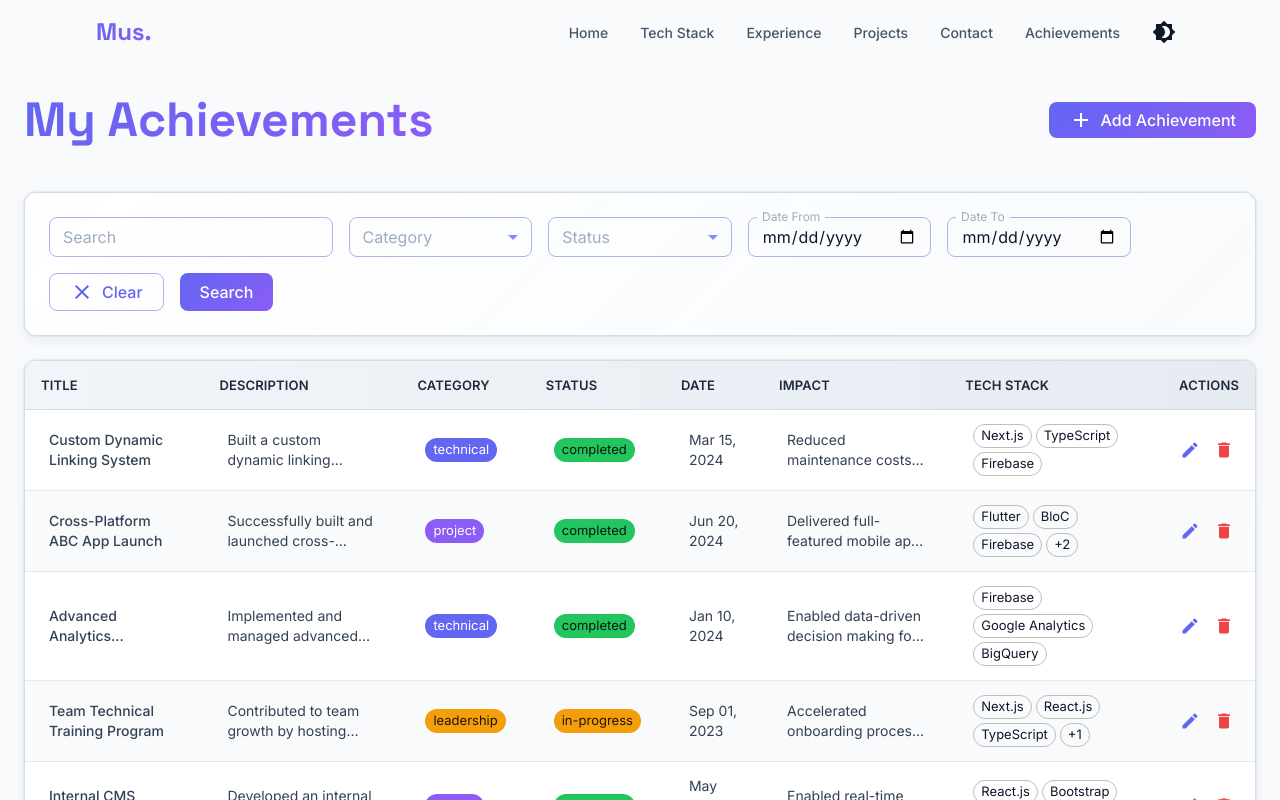
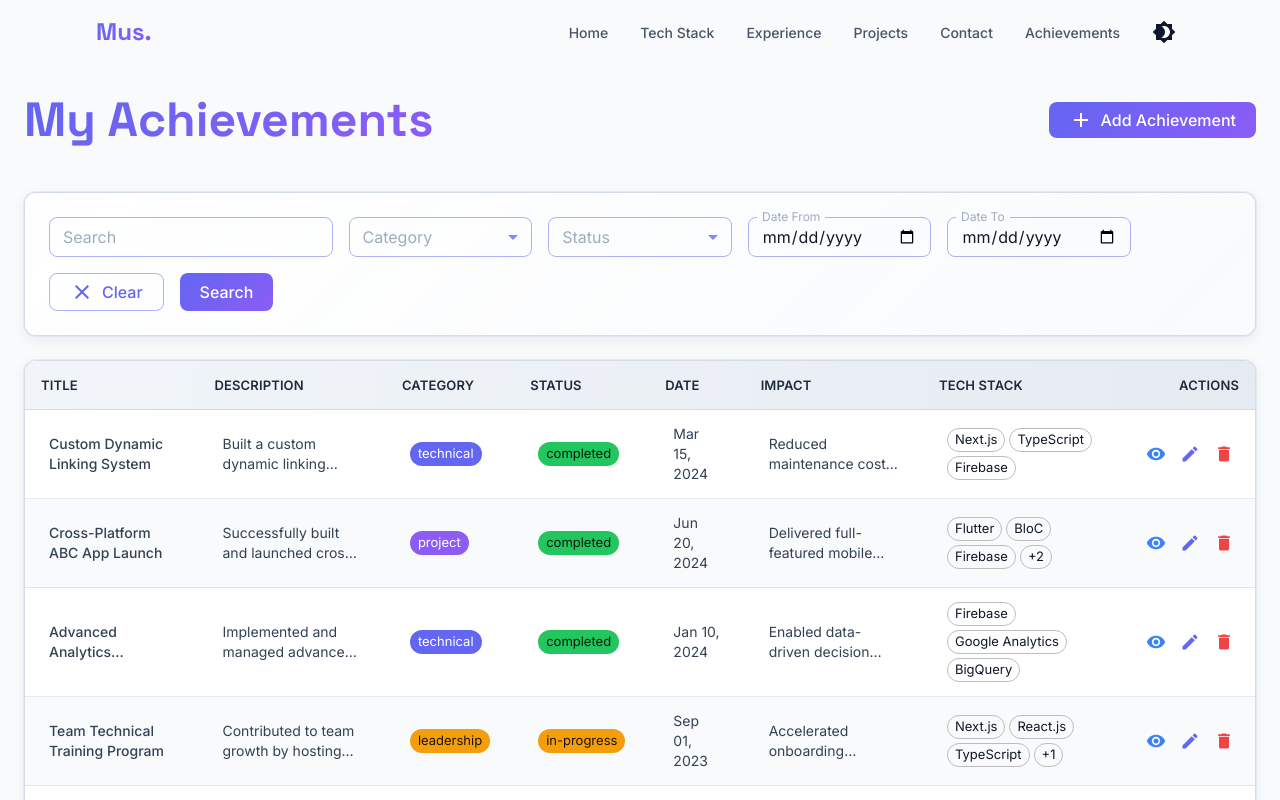
Before and after one commit to muss5tech/Web-assignment, a React (Vite) app: page /achievements in a window 1280 px wide. Shown: the top 800 px of the page. Built offline with nearby package versions, Linux system fonts and the light colour scheme.

Commit message:
fix: change logic for detailed dialog shown

```diff
--- a/src/features/achievements/components/AchievementRow.tsx
+++ b/src/features/achievements/components/AchievementRow.tsx
@@ -1,4 +1,4 @@
-import { Cancel, Delete, Edit, Save } from '@mui/icons-material';
+import { Cancel, Delete, Edit, Save, Visibility } from '@mui/icons-material';
 import {
   Autocomplete,
   Box,
@@ -75,17 +75,8 @@ const AchievementRow = ({
 }: AchievementRowProps) => {
   const isEditingRow = editing?.id === achievement.id;
 
-  const handleRowClick = (e: React.MouseEvent) => {
-    if (isEditingRow) return;
-    const target = e.target as HTMLElement;
-    if (
-      target.closest('button') ||
-      target.closest('[role="button"]') ||
-      target.closest('input') ||
-      target.closest('[role="combobox"]')
-    ) {
-      return;
-    }
+  const handleDetailClick = (e: React.MouseEvent) => {
+    e.stopPropagation();
     onRowClick(achievement);
   };
 
@@ -359,6 +350,13 @@ const AchievementRow = ({
       <Box display="flex" justifyContent="flex-end" gap={0.5}>
         <IconButton
           size="small"
+          color="info"
+          onClick={handleDetailClick}
+        >
+          <Visibility fontSize="small" />
+        </IconButton>
+        <IconButton
+          size="small"
           color="primary"
           onClick={handleEditClick}
         >
@@ -378,9 +376,8 @@ const AchievementRow = ({
   return (
     <TableRow
       hover={!isEditingRow}
-      onClick={handleRowClick}
       sx={{
-        cursor: isEditingRow ? 'default' : 'pointer',
+        cursor: 'default',
         transition: 'background-color 180ms ease, transform 120ms ease',
       }}
     >
```
